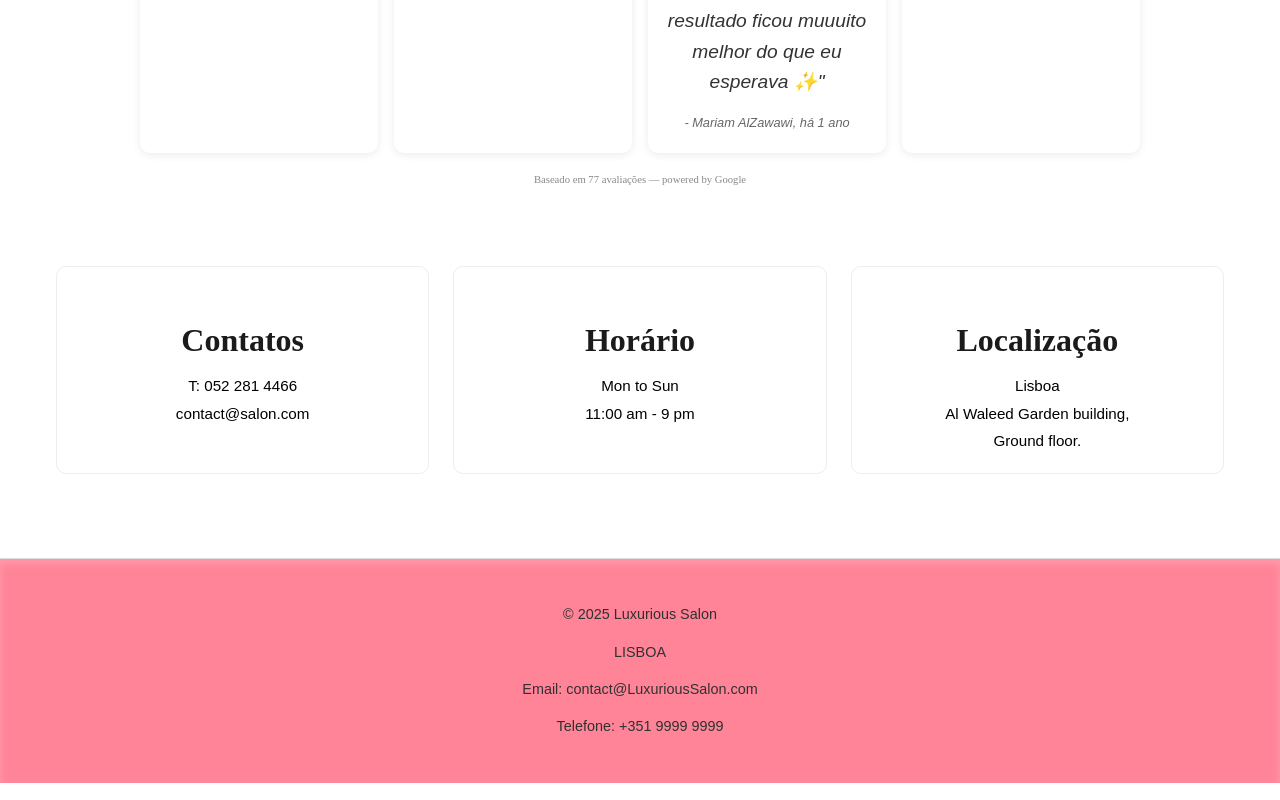
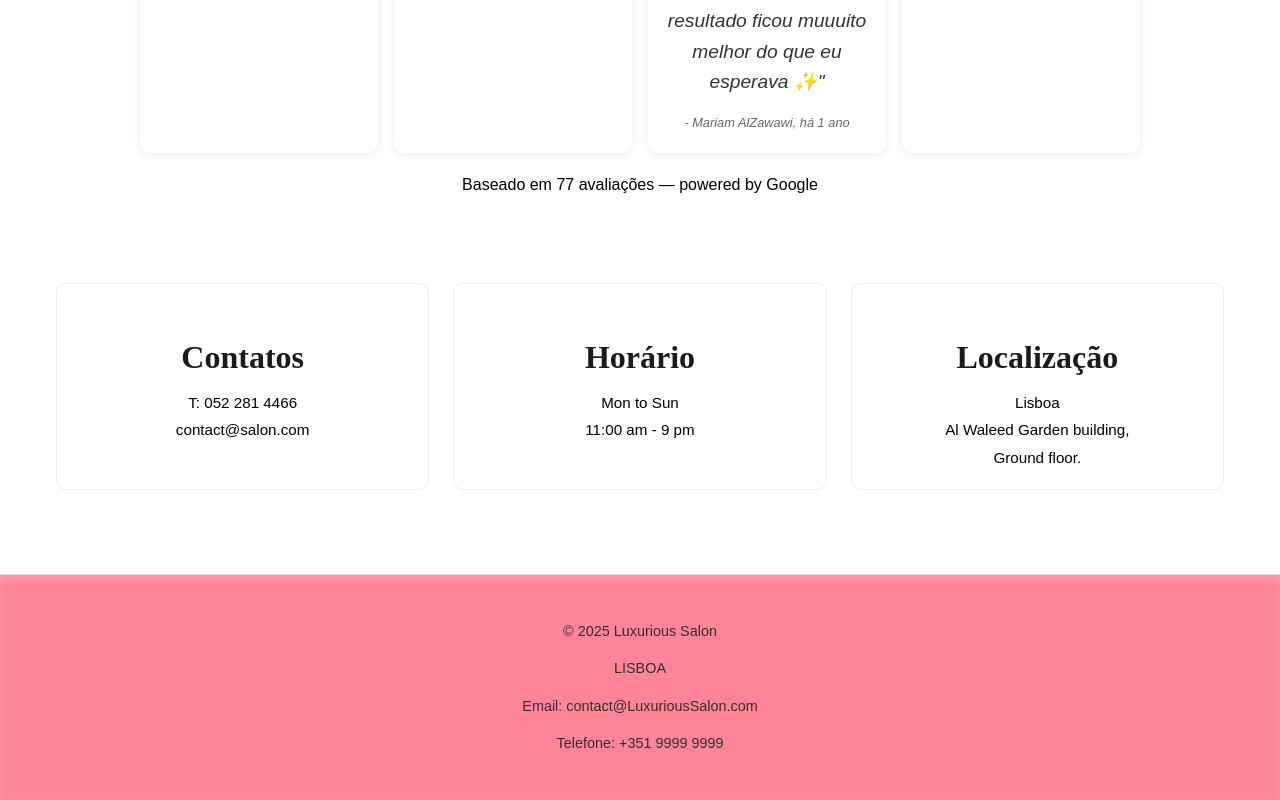
Before and after one commit to AlexandreMoreiraC/estetica1, a React (Create React App) app: page / in a window 1280 px wide. Shown: the part 3820-4620 px from the top of the page. Built offline with nearby package versions, Linux system fonts and the light colour scheme.

Commit message:
atualiçao header 2

```diff
--- a/src/pages/Home.jsx
+++ b/src/pages/Home.jsx
@@ -29,10 +29,21 @@ export default function Home() {
     <>
       <main>
         <section className="hero">
-          <video className="hero-video" autoPlay muted loop playsInline>
-            <source src="https://res.cloudinary.com/dliyfpqqu/video/upload/v1754837283/khx3s1zbo9slztarhliw.mp4" type="video/mp4" />
-            Seu navegador não suporta vídeo.
-          </video>
+ <video
+        className="hero-video"
+        autoPlay
+        muted
+        loop
+        playsInline
+        preload="auto"
+        poster="https://res.cloudinary.com/dliyfpqqu/image/upload/v1754762090/cghpb8anmc0pn4uxixpn.jpg"
+      >
+        <source
+          src="https://res.cloudinary.com/dliyfpqqu/video/upload/v1754837283/khx3s1zbo9slztarhliw.mp4"
+          type="video/mp4"
+        />
+        Seu navegador não suporta vídeo.
+      </video>
           <div className="hero-content">
             <h1>Luxurious Salon Experience</h1>
             <p>Transformando Seu Visual com Excelência</p>
--- a/src/styles/Header.css
+++ b/src/styles/Header.css
@@ -73,7 +73,6 @@
   transform: rotate(-45deg) translate(5px, -5px);
 }
 
-/* Responsividade */
 @media (max-width: 768px) {
   .header {
     padding: 15px 20px;
@@ -91,6 +90,10 @@
   .nav-menu ul li a {
     font-size: 1.6rem;
   }
+
+  .menu-toggle {
+    display: flex;
+  }
 }
 
 @media (max-width: 480px) {
@@ -105,12 +108,12 @@
 
   .nav-menu {
     position: fixed;
-    top: 70px; /* altura do header */
+    top: 70px;
     right: 0;
     background-color: #fff;
     width: 70vw;
     max-width: 280px;
-    height: 100vh;
+    height: calc(100vh - 70px);
     transform: translateX(100%);
     transition: transform 0.3s ease;
     box-shadow: -2px 0 12px rgba(0,0,0,0.1);
@@ -133,8 +136,4 @@
     font-size: 1.8rem;
     padding: 10px 0;
   }
-
-  .menu-toggle {
-    display: flex;
-  }
 }
--- a/src/styles/Home.css
+++ b/src/styles/Home.css
@@ -244,8 +244,9 @@ main {
 
 .reviews-footer {
   margin-top: 1rem;
-  font-size: 0.8rem;
-  color: #888;
+  font-size: 1.2rem;
+  color: #000000;
+  font-family: Arial, Helvetica, sans-serif;
 }
 
 /* Contact Banner */
```
